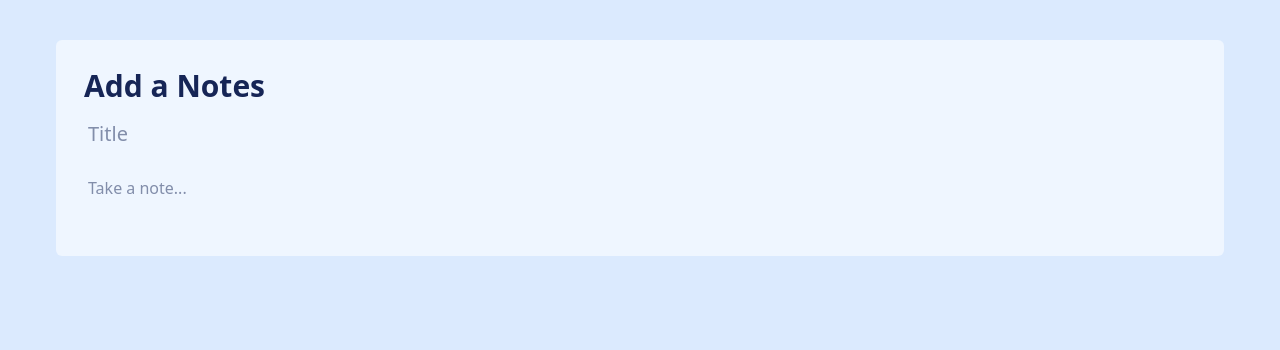
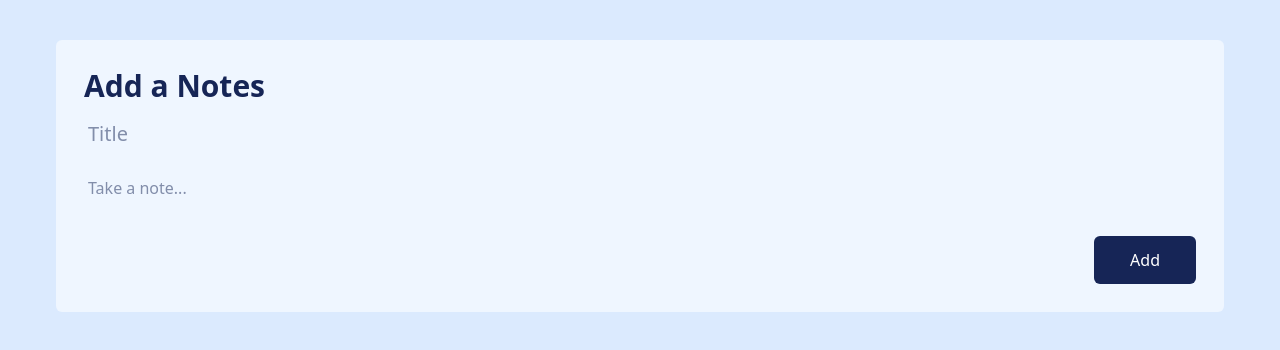
Before and after one commit to Prathamesh2603/Note-Application-using-React-Tailwind-CSS, a React app: page / in a window 1280 px wide. Shown: the top 350 px of the page. Built offline with nearby package versions, Linux system fonts and the light colour scheme; the HTML template or start-up script is replaced by a standard one.

Commit message:
forgot to add button to the form

```diff
--- a/src/App.jsx
+++ b/src/App.jsx
@@ -16,6 +16,7 @@ function App() {
                 placeholder="Take a note..."
                 id="note-details"
               />
+              <button className="bg-blue-950 text-white font-medium px-9 py-3 rounded-md cursor-pointer ml-auto mt-2">Add</button>
             </form>
         </div>
         <div></div>
```
